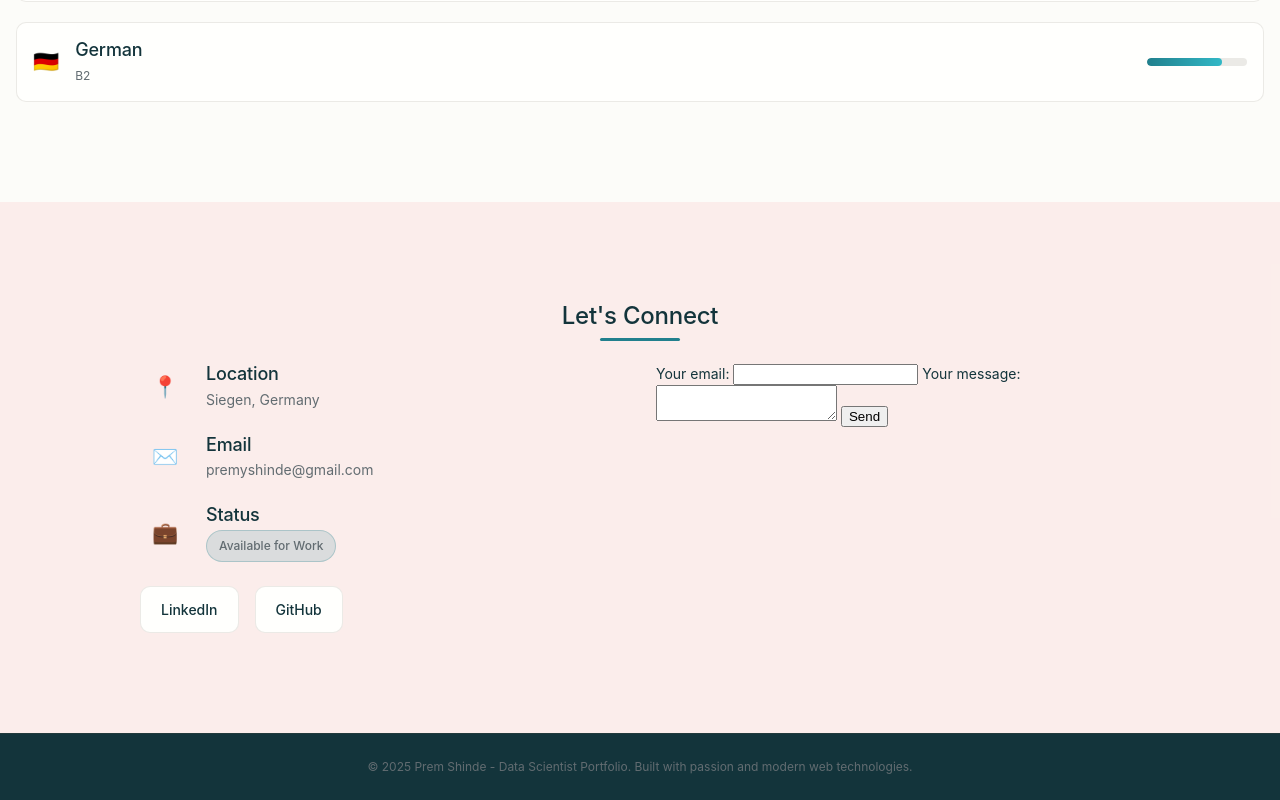
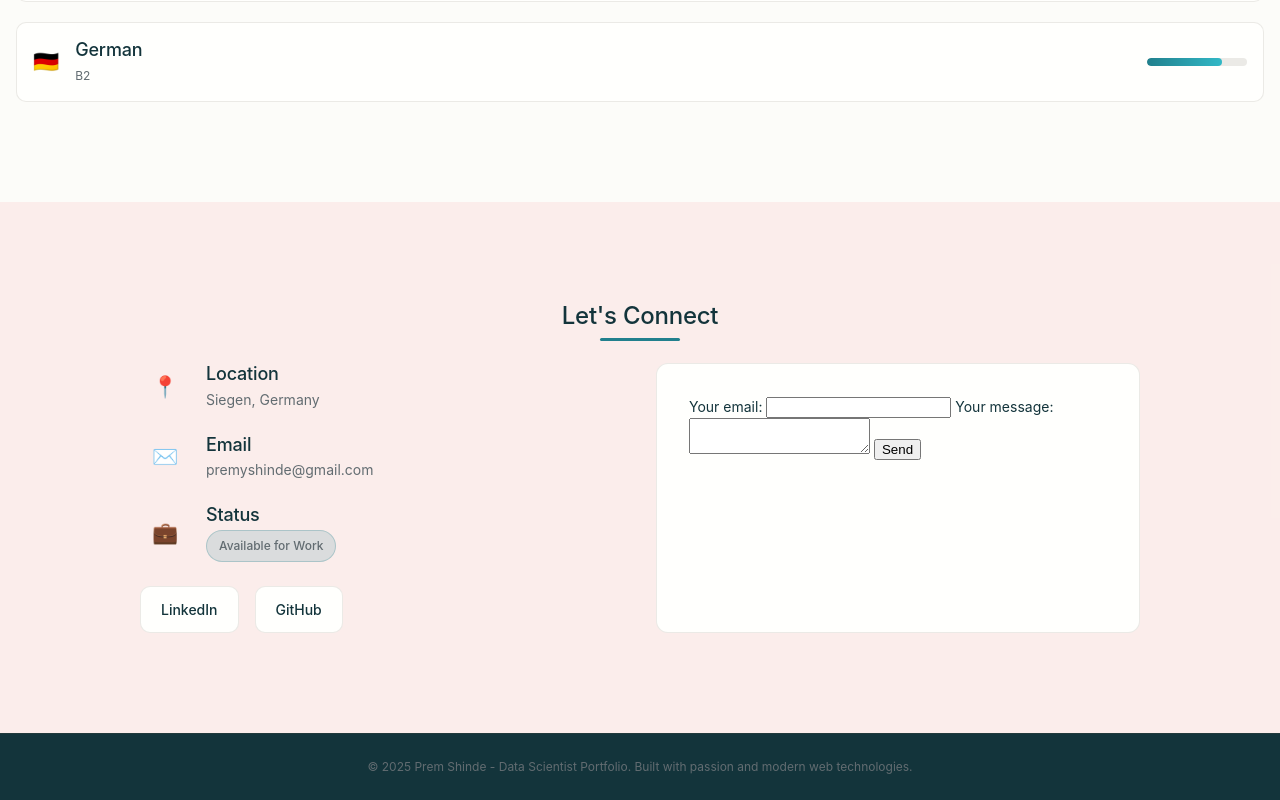
Before and after one commit to Kugelblitz-26/Kugelblitz-26.github.io, a plain HTML site: page index.html in a window 1280 px wide. Shown: the part 4817-5617 px from the top of the page. Drawn offline with Linux system fonts and the light colour scheme; a web font is replaced by a local one.

Commit message:
Update index.html

```diff
--- a/index.html
+++ b/index.html
@@ -445,7 +445,7 @@
                     </div>
                 </div>
                 <!-- modify this form HTML and place wherever you want your form -->
-                <form action="https://formspree.io/f/mldwbayv" method="POST">
+                <form class="contact-form" id="contact-form" action="https://formspree.io/f/mldwbayv" method="POST">
                     <label>
                         Your email:
                         <input type="email" name="email">
```
